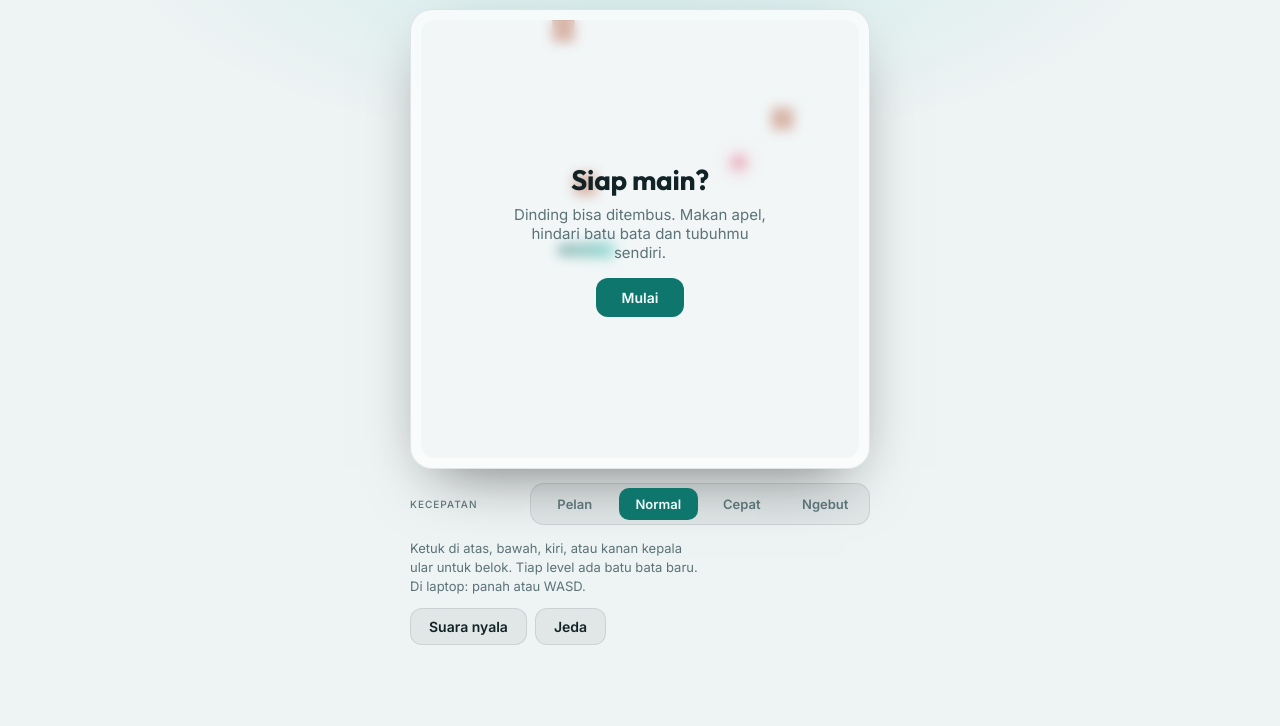
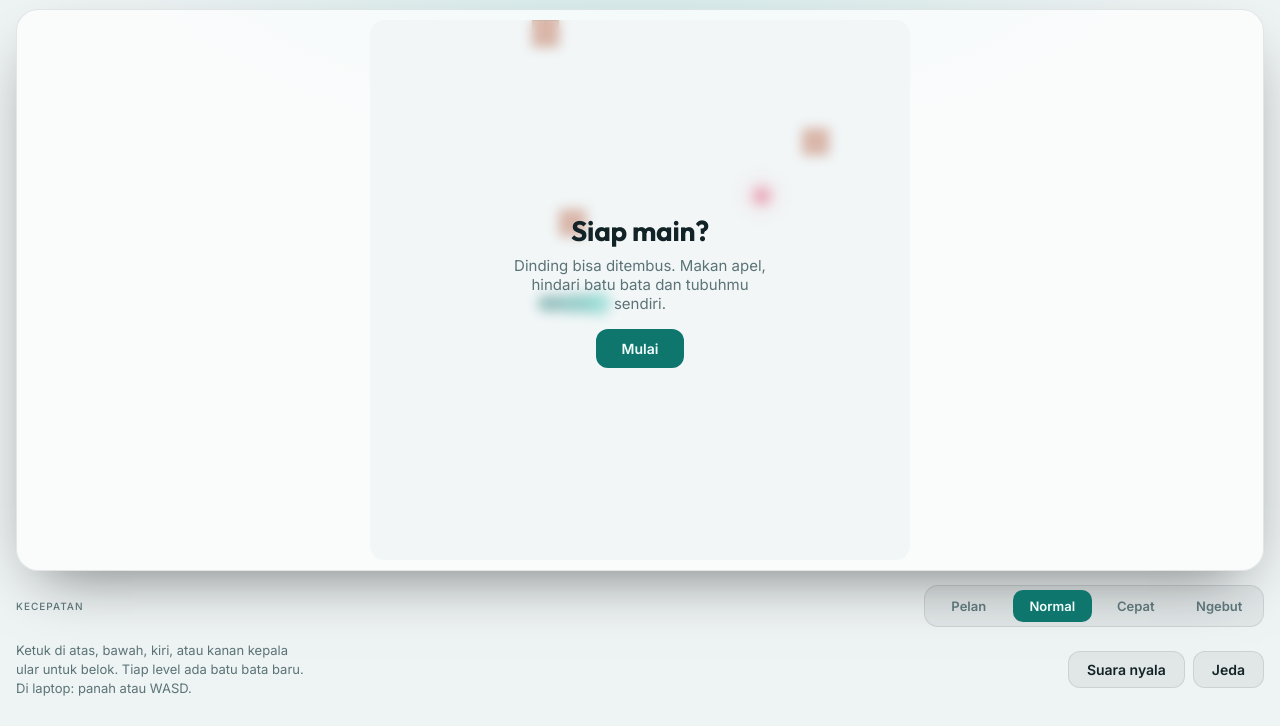
Before and after one commit to firsadev/snake-klasik, a plain HTML site: page index.html in a window 1280 px wide. Shown: the part 74-800 px from the top of the page. Drawn offline with Linux system fonts and the light colour scheme.

Commit message:
Update cache version in service worker to v4

```diff
--- a/index.html
+++ b/index.html
@@ -82,7 +82,7 @@ body {
   padding-left: max(16px, env(safe-area-inset-left, 0px));
   padding-right: max(16px, env(safe-area-inset-right, 0px));
 }
-.app { max-width: 460px; margin: 0 auto; display: flex; flex-direction: column; gap: 14px; }
+.app { width: 100%; margin: 0 auto; display: flex; flex-direction: column; gap: 14px; }
 header { display: flex; align-items: center; justify-content: space-between; gap: 12px; flex-wrap: wrap; }
 .brand { display: flex; align-items: center; gap: 10px; min-width: 0; }
 .logo {
@@ -106,7 +106,13 @@ h1 { font-family: var(--font-display); font-size: 1.375rem; font-weight: 700; le
   background: var(--card); border: 1px solid var(--card-line); border-radius: 22px; padding: 10px;
   box-shadow: 0 24px 60px -24px rgba(0, 0, 0, 0.55);
 }
-.board-wrap { position: relative; border-radius: 14px; overflow: hidden; background: var(--board); }
+.board-wrap {
+  position: relative; width: min(100%, calc(100vh - 260px)); margin-inline: auto;
+  border-radius: 14px; overflow: hidden; background: var(--board);
+}
+@supports (height: 100dvh) {
+  .board-wrap { width: min(100%, calc(100dvh - 260px)); }
+}
 canvas { display: block; width: 100%; height: auto; aspect-ratio: 1; touch-action: none; }
 .overlay {
   position: absolute; inset: 0; display: flex; flex-direction: column; align-items: center; justify-content: center;
--- a/sw.js
+++ b/sw.js
@@ -1,6 +1,6 @@
 /* Service worker Snake Klasik: game bisa dibuka dan dimainkan tanpa internet.
    Naikkan nomor CACHE setiap kali file game diubah supaya pemain mendapat versi baru. */
-var CACHE = "snake-klasik-v3";
+var CACHE = "snake-klasik-v4";
 var FILES = [
   "./",
   "index.html",
```
